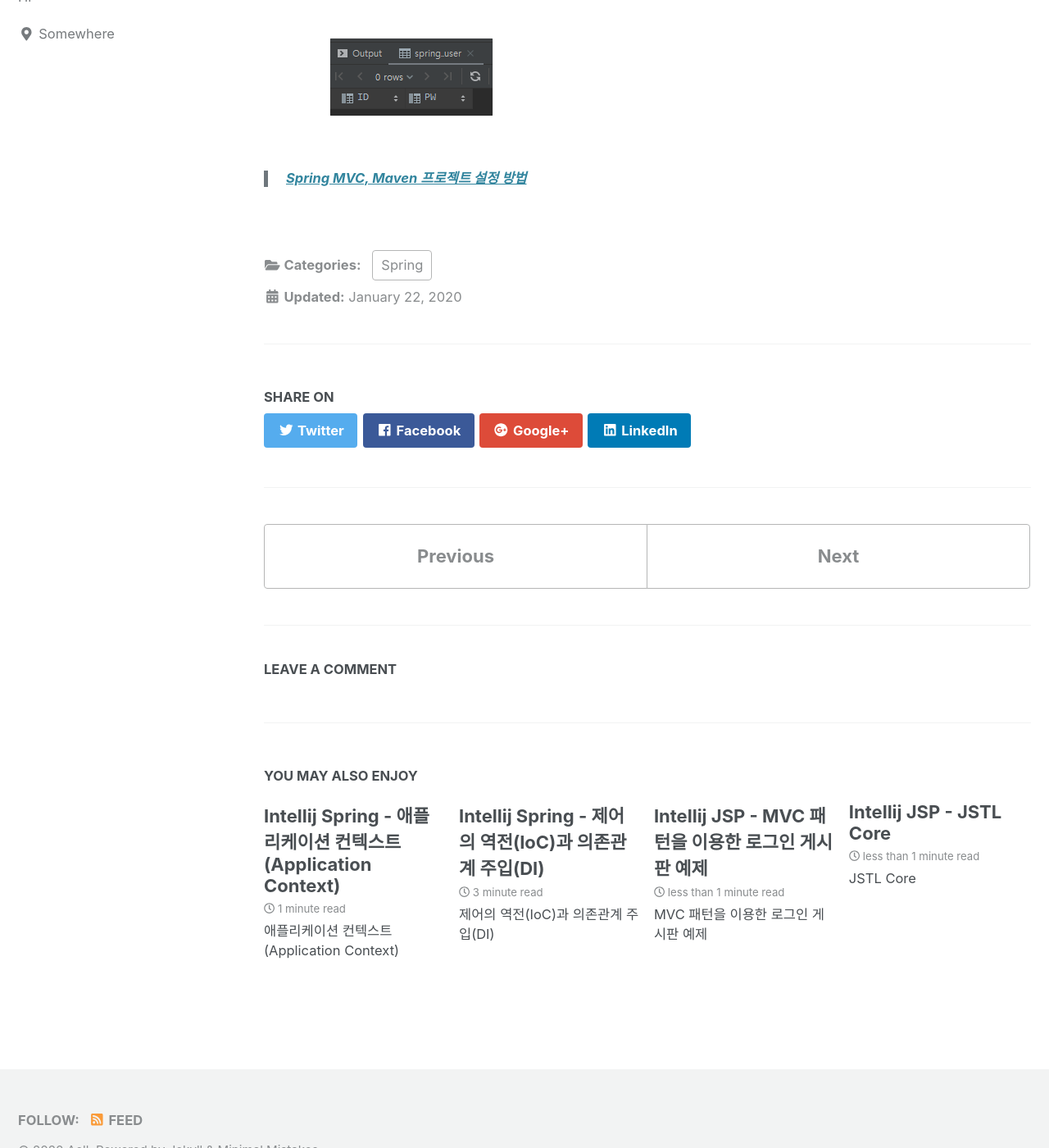
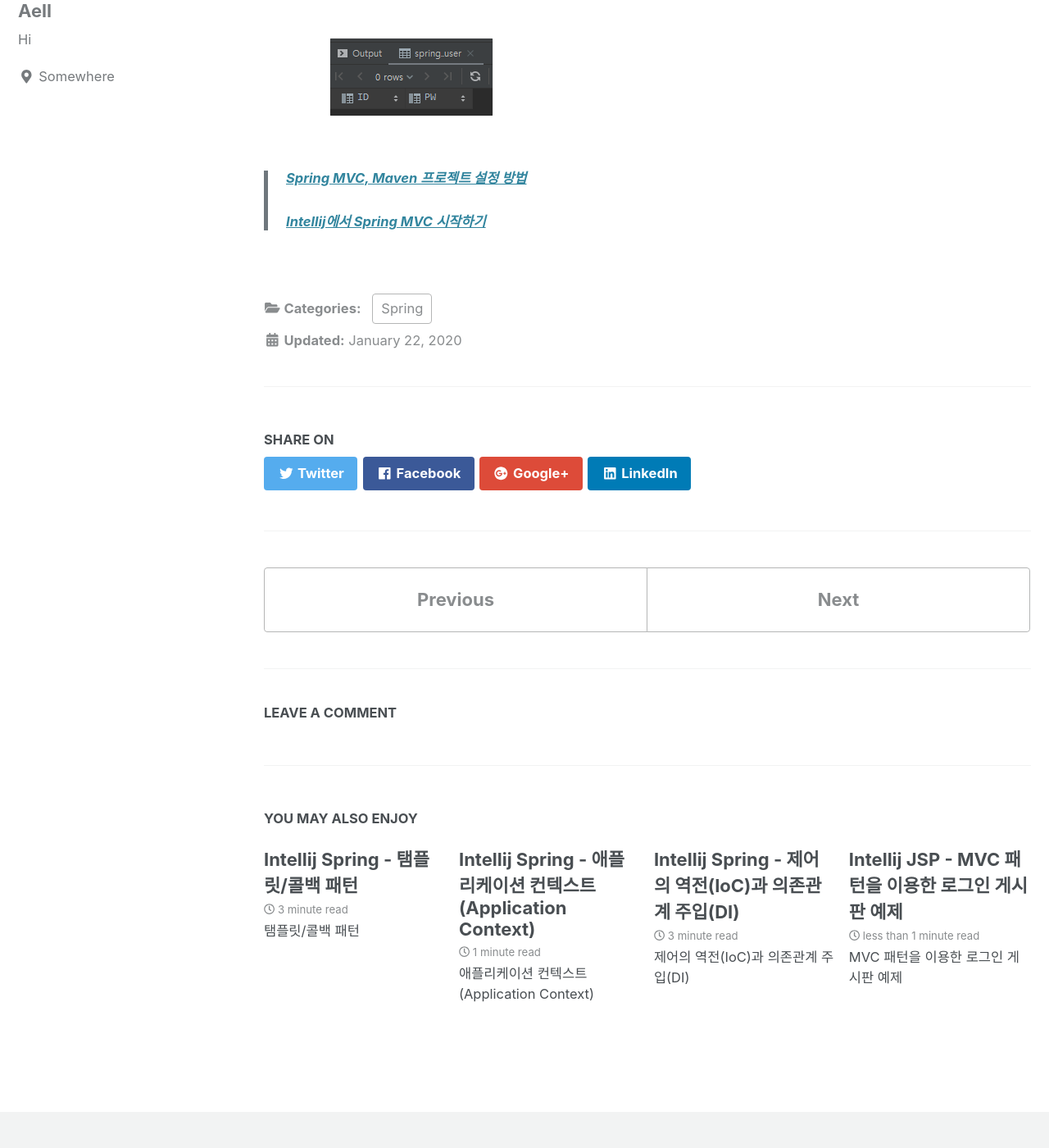
Before and after one commit to mdwgti16/mdwgti16.github.io, a Jekyll site: the page built from _posts/spring/2020-01-22-create_project.md, in a window 1280 px wide and 1400 px high, scrolled down 8330 px. Shown: the whole window at 82% size. Built offline with Jekyll 4.4.1, drawn with Linux system fonts in a browser that asks for light colours; cached includes are drawn as plain includes; nearby versions of some CDN libraries; comment, search, counter and statistics services are not loaded; some of the changed lines change nothing that is shown.

Commit message:
template callback

````diff
--- a/_posts/spring/2020-01-22-create_project.md
+++ b/_posts/spring/2020-01-22-create_project.md
@@ -79,7 +79,8 @@
 
 
 > ###### [Spring MVC, Maven 프로젝트 설정 방법]
-
+> ###### [Intellij에서 Spring MVC 시작하기]
 
 
 [Spring MVC, Maven 프로젝트 설정 방법]: https://whitepaek.tistory.com/41
+[Intellij에서 Spring MVC 시작하기]: https://nesoy.github.io/articles/2017-02/SpringMVC
--- /dev/null
+++ b/_posts/spring/2020-01-28-template_callback.md
@@ -0,0 +1,283 @@
+---
+title: Intellij Spring - 탬플릿/콜백 패턴
+layout: single
+author_profile: true
+read_time: true
+comments: null
+share: true
+related: true
+date: '2020-1-28 11:27:28 +0900'
+categories: Spring
+---
+
+> ## 탬플릿/콜백 패턴
+
+
+* ### UserDao.java
+	```java
+	public class UserDao {
+			private DataSource dataSource;
+
+			public UserDao() {
+			}
+
+			public void setDataSource(DataSource dataSource) {
+					this.dataSource = dataSource;
+			}
+
+			public void add(User user) throws SQLException {
+					Connection c = null;
+					PreparedStatement ps = null;
+					try {
+							c = dataSource.getConnection();
+							ps = c.prepareStatement("insert into user values(?, ?, ?)");
+							ps.setString(1, user.getId());
+							ps.setString(2, user.getName());
+							ps.setString(3, user.getPassword());
+
+							ps.executeUpdate();
+					} catch (SQLException e) {
+							throw e;
+					} finally {
+							if (ps != null) try {
+									ps.close();
+							} catch (SQLException e) {
+							}
+							if (c != null) try {
+									c.close();
+							} catch (SQLException e) {
+							}
+					}
+			}
+
+			public void deleteAll() throws SQLException {
+					Connection c = null;
+					PreparedStatement ps = null;
+					try {
+							c = dataSource.getConnection();
+							ps = c.prepareStatement("truncate table user");
+							ps.executeUpdate();
+					} catch (SQLException e) {
+							throw e;
+					} finally {
+							if (ps != null) try {
+									ps.close();
+							} catch (SQLException e) {
+							}
+							if (c != null) try {
+									c.close();
+							} catch (SQLException e) {
+							}
+					}
+			}
+
+			public User get(String id) throws SQLException {
+					Connection c = null;
+					PreparedStatement ps = null;
+					ResultSet rs = null;
+					User user = null;
+
+					try {
+							c = dataSource.getConnection();
+
+							ps = c.prepareStatement("select * from user where id = ?");
+							ps.setString(1, id);
+
+							rs = ps.executeQuery();
+
+							if (rs.next()) {
+									user = new User(
+													rs.getString("id"),
+													rs.getString("name"),
+													rs.getString("password")
+									);
+							}
+
+							return user;
+					} catch (SQLException e) {
+							throw e;
+					} finally {
+							if (rs != null) try {
+									rs.close();
+							} catch (SQLException e) {
+							}
+							if (ps != null) try {
+									ps.close();
+							} catch (SQLException e) {
+							}
+							if (c != null) try {
+									c.close();
+							} catch (SQLException e) {
+							}
+							if (user == null) throw new EmptyResultDataAccessException(1);
+					}
+			}
+
+			public int getCount() throws SQLException {
+					Connection c = null;
+					PreparedStatement ps = null;
+					ResultSet rs = null;
+
+					try {
+							c = dataSource.getConnection();
+
+							ps = c.prepareStatement("select count(id) from user");
+
+							rs = ps.executeQuery();
+							rs.next();
+							return rs.getInt(1);
+					} catch (SQLException e) {
+							throw e;
+					} finally {
+							if (rs != null) try {
+									rs.close();
+							} catch (SQLException e) {
+							}
+							if (ps != null) try {
+									ps.close();
+							} catch (SQLException e) {
+							}
+							if (c != null) try {
+									c.close();
+							} catch (SQLException e) {
+							}
+					}
+			}
+	}
+	```
+* ### 기본적인 탬플릿/콜백 패턴
+	* #####  StatementStrategy.java
+		```java
+		public interface StatementStrategy {
+				PreparedStatement makePreParedStatement(Connection c) throws SQLException;
+		}
+		```
+	* ##### JdbcContext.java
+		```java
+		public class JdbcContext {
+				private DataSource dataSource;
+
+				public void setDataSource(DataSource dataSource) {
+						this.dataSource = dataSource;
+				}
+
+				public void updateJdbcContextWithStatementStrategy(StatementStrategy stmt) throws SQLException {
+						Connection c = null;
+						PreparedStatement ps = null;
+
+						try {
+								c = dataSource.getConnection();
+								ps = stmt.makePreParedStatement(c);
+								ps.executeUpdate();
+						} catch (SQLException e) {
+								throw e;
+						} finally {
+								if (ps != null) try {
+										ps.close();
+								} catch (SQLException e) {
+								}
+								if (c != null) try {
+										c.close();
+								} catch (SQLException e) {
+								}
+						}
+				}
+
+				public void executeSql(final String query, final String... params) throws SQLException {
+						updateJdbcContextWithStatementStrategy(new StatementStrategy() {
+								public PreparedStatement makePreParedStatement(Connection c) throws SQLException {
+										PreparedStatement ps = c.prepareStatement(query);
+										for (int i = 1; i < params.length + 1; i++) {
+												ps.setString(i, params[i - 1]);
+										}
+										return ps;
+								}
+						});
+				}
+		}
+		```
+	* ##### UserDao.java
+		```java
+		public class UserDao {
+				private DataSource dataSource;
+				private JdbcContext jdbcContext;
+
+				public void setDataSource(DataSource dataSource) {
+						this.jdbcContext = new JdbcContext();
+						this.jdbcContext.setDataSource(dataSource);
+
+						this.dataSource = dataSource;
+				}
+
+				public void add(final User user) throws SQLException {
+						jdbcContext.executeSql("insert into user values(?, ?, ?)",
+										user.getId(),
+										user.getName(),
+										user.getPassword());
+				}
+
+				public void deleteAll() throws SQLException {
+						jdbcContext.executeSql("truncate table user");
+				}
+			...
+		}
+		```
+##### executeUpdate() 에서 반복되는 try/catch/finally 부분을 기본적인 탬플릿/콜백 패턴을 사용해 중복을 제거했다.
+##### 위의 코드는 일종의 전략 패턴이 적용된것 이라고 볼 수 있다. 복잡하지만 바뀌지 않는 일정한 패턴을 갖는 작업 흐름이 존재하고 그중 일부분만 자주 바꿔서 사용해야 하는 경우에 적합한 구조다. 전략 패턴의 기본 구조에 익명 내부 클래스를 활용한 방식이다. 이런 방식을 스프링에서는 탬플릿/콜백 패턴이라고 부른다.
+##### 전략패턴의 컨텍스트를 탬플릿이라 부르고,익명 내부 클래스로 만들어지는 오브젝트를 콜백이라고 부른다.
+
+
+* ### 스프링의 JdbcTemplate
+	* ##### UserDao.java
+		```java
+		public class UserDao {
+				public void setDataSource(DataSource dataSource) {
+						this.jdbcTemplate = new JdbcTemplate(dataSource);
+				}
+
+				private JdbcTemplate jdbcTemplate;
+
+				private RowMapper<User> userMapper =
+								new RowMapper<User>() {
+										public User mapRow(ResultSet resultSet, int i) throws SQLException {
+												return new User(resultSet.getString("id"),
+																resultSet.getString("name"),
+																resultSet.getString("password"));
+										}
+								};
+
+
+				public void add(final User user) {
+						jdbcTemplate.update("insert into user values(?, ?, ?)",
+										user.getId(),
+										user.getName(),
+										user.getPassword());
+				}
+
+				public void deleteAll() {
+						this.jdbcTemplate.update("truncate table user");
+				}
+
+				public User get(String id) {
+						return this.jdbcTemplate.queryForObject("select * from user where id = ?",
+										new Object[]{id},
+										this.userMapper);
+				}
+
+				public List<User> getAll() {
+						return this.jdbcTemplate.query("select * from user",
+										this.userMapper);
+
+				}
+
+				public int getCount() {
+						return this.jdbcTemplate.queryForObject("select count(id) from user", Integer.class);
+				}
+		}
+		```
+##### Spring에서 제공하는 JdbcTemplate을 사용해 탬플릿/콜백 패턴을 구현.
+
+> ###### [토비의 스프링 3.1]
+
+
+[토비의 스프링 3.1]: https://book.naver.com/bookdb/book_detail.nhn?bid=7006516
````
